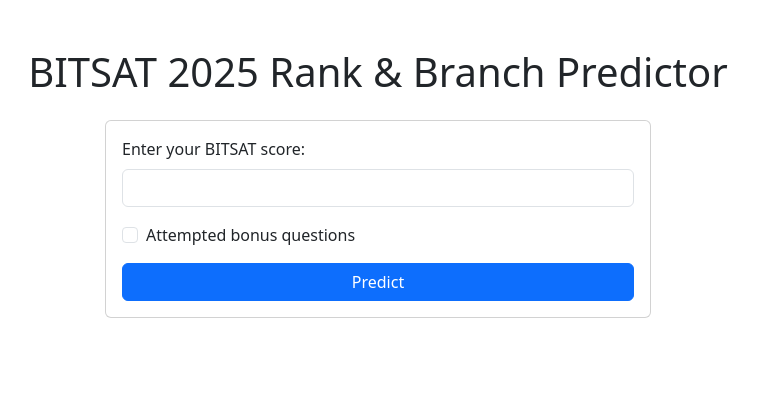
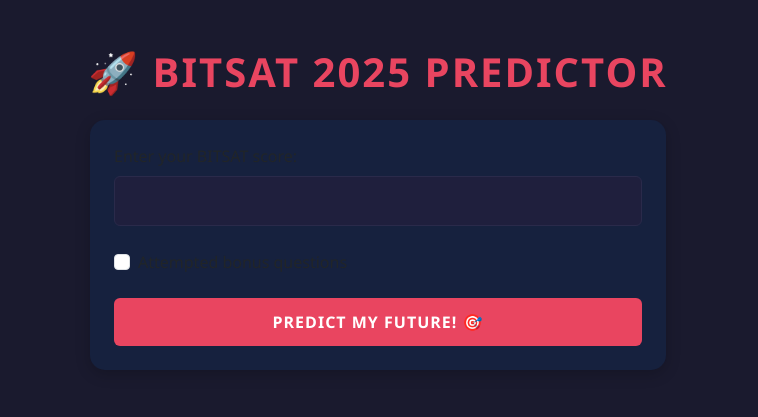
Before and after one commit to twistedwiz2222/bitsat-branch-predictor, a Flask app: page / in a window 1280 px wide. Shown: the top 417 px of the page, without its empty margins (262-1020 px from the left). Run offline with Flask 3, Linux system fonts and the light colour scheme.

Commit message:
Assistant checkpoint: Add funky dark theme with modern UI elements
Assistant generated file changes:
- templates/index.html: Add funky dark theme and modern design

---

User prompt:

can we make the site funky? Its for students, add dark themes and overall make the look more funky

Replit-Commit-Author: Assistant
Replit-Commit-Session-Id: f357efe3-2300-436e-83fa-c67ca6e384e2

```diff
--- a/templates/index.html
+++ b/templates/index.html
@@ -7,36 +7,116 @@
     <title>BITSAT 2025 Predictor</title>
     <link href="https://cdn.jsdelivr.net/npm/bootstrap@5.3.0/dist/css/bootstrap.min.css" rel="stylesheet">
     <style>
+        body {
+            background: #1a1a2e;
+            color: #fff;
+            font-family: 'Segoe UI', system-ui, -apple-system, sans-serif;
+        }
+        .container {
+            max-width: 1200px;
+        }
+        .card {
+            background: #16213e;
+            border: none;
+            box-shadow: 0 4px 15px rgba(0,0,0,0.2);
+            border-radius: 15px;
+        }
+        .card-header {
+            border-bottom: 1px solid #2a2a4a;
+            background: #0f3460;
+            border-radius: 15px 15px 0 0 !important;
+        }
+        .btn-primary {
+            background: #e94560;
+            border: none;
+            padding: 12px;
+            font-weight: 600;
+            text-transform: uppercase;
+            letter-spacing: 1px;
+            transition: transform 0.2s;
+        }
+        .btn-primary:hover {
+            background: #e94560;
+            transform: translateY(-2px);
+        }
+        .form-control {
+            background: #1f1f3d;
+            border: 1px solid #2a2a4a;
+            color: #fff;
+            padding: 12px;
+        }
+        .form-control:focus {
+            background: #1f1f3d;
+            border-color: #e94560;
+            color: #fff;
+            box-shadow: 0 0 0 0.25rem rgba(233, 69, 96, 0.25);
+        }
+        .form-check-input:checked {
+            background-color: #e94560;
+            border-color: #e94560;
+        }
+        .alert-info {
+            background: #0f3460;
+            border: none;
+            color: #fff;
+        }
         .campus-card {
             margin-bottom: 20px;
+            transition: transform 0.2s;
+        }
+        .campus-card:hover {
+            transform: translateY(-5px);
         }
         .branch-list {
             list-style: none;
             padding-left: 0;
         }
         .branch-item {
-            padding: 8px 0;
-            border-bottom: 1px solid #eee;
+            padding: 12px;
+            border-bottom: 1px solid #2a2a4a;
+            transition: background 0.2s;
+        }
+        .branch-item:hover {
+            background: #1f1f3d;
         }
         .branch-item:last-child {
             border-bottom: none;
+        }
+        h1 {
+            color: #e94560;
+            font-weight: 700;
+            text-transform: uppercase;
+            letter-spacing: 2px;
+            margin-bottom: 2rem;
+        }
+        .text-muted {
+            color: #8a8aa3 !important;
+        }
+        #results {
+            opacity: 0;
+            transform: translateY(20px);
+            transition: all 0.5s;
+        }
+        #results.show {
+            opacity: 1;
+            transform: translateY(0);
         }
     </style>
 </head>
 <body>
     <div class="container py-5">
-        <h1 class="text-center mb-4">BITSAT 2025 Rank & Branch Predictor</h1>
+        <h1 class="text-center mb-4">🚀 BITSAT 2025 Predictor</h1>
 
         <div class="row justify-content-center">
             <div class="col-md-6">
                 <div class="card">
-                    <div class="card-body">
+                    <div class="card-body p-4">
                         <form id="predictForm">
-                            <div class="mb-3">
+                            <div class="mb-4">
                                 <label for="score" class="form-label">Enter your BITSAT score:</label>
                                 <input type="number" class="form-control" id="score" required min="0" max="400">
                             </div>
-                            <div class="mb-3">
+                            <div class="mb-4">
                                 <div class="form-check">
                                     <input class="form-check-input" type="checkbox" id="bonus">
                                     <label class="form-check-label" for="bonus">
@@ -44,25 +124,25 @@
                                     </label>
                                 </div>
                             </div>
-                            <button type="submit" class="btn btn-primary w-100">Predict</button>
+                            <button type="submit" class="btn btn-primary w-100">Predict My Future! 🎯</button>
                         </form>
                     </div>
                 </div>
             </div>
         </div>
 
-        <div id="results" class="mt-4" style="display: none;">
-            <h3 class="text-center mb-4">Your Results</h3>
+        <div id="results" class="mt-5" style="display: none;">
+            <h3 class="text-center mb-4">Your Results 🎉</h3>
             <div class="row justify-content-center">
                 <div class="col-md-6">
                     <div class="alert alert-info">
-                        <h4 class="text-center">Predicted Rank: <span id="predictedRank"></span></h4>
+                        <h4 class="text-center mb-0">Predicted Rank: <span id="predictedRank" style="color: #e94560; font-weight: bold;"></span></h4>
                     </div>
                 </div>
             </div>
 
             <div class="mt-4">
-                <h4 class="text-center mb-4">Eligible Branches</h4>
+                <h4 class="text-center mb-4">Your Eligible Branches 📚</h4>
                 <div class="row" id="campusList"></div>
             </div>
         </div>
@@ -90,7 +170,6 @@
             const campusList = document.getElementById('campusList');
             campusList.innerHTML = '';
 
-            // Group branches by campus
             const campusGroups = data.branches.reduce((groups, branch) => {
                 if (!groups[branch.campus]) {
                     groups[branch.campus] = [];
@@ -99,14 +178,13 @@
                 return groups;
             }, {});
 
-            // Create cards for each campus
             for (const [campus, branches] of Object.entries(campusGroups)) {
                 const col = document.createElement('div');
                 col.className = 'col-md-4';
                 col.innerHTML = `
                     <div class="card campus-card">
-                        <div class="card-header bg-primary text-white">
-                            <h5 class="mb-0">${campus} Campus</h5>
+                        <div class="card-header">
+                            <h5 class="mb-0">${campus} Campus 🏛️</h5>
                         </div>
                         <div class="card-body">
                             <ul class="branch-list">
@@ -124,7 +202,11 @@
                 campusList.appendChild(col);
             }
 
-            document.getElementById('results').style.display = 'block';
+            const results = document.getElementById('results');
+            results.style.display = 'block';
+            // Force reflow
+            results.offsetHeight;
+            results.classList.add('show');
         });
     </script>
 </body>
```
